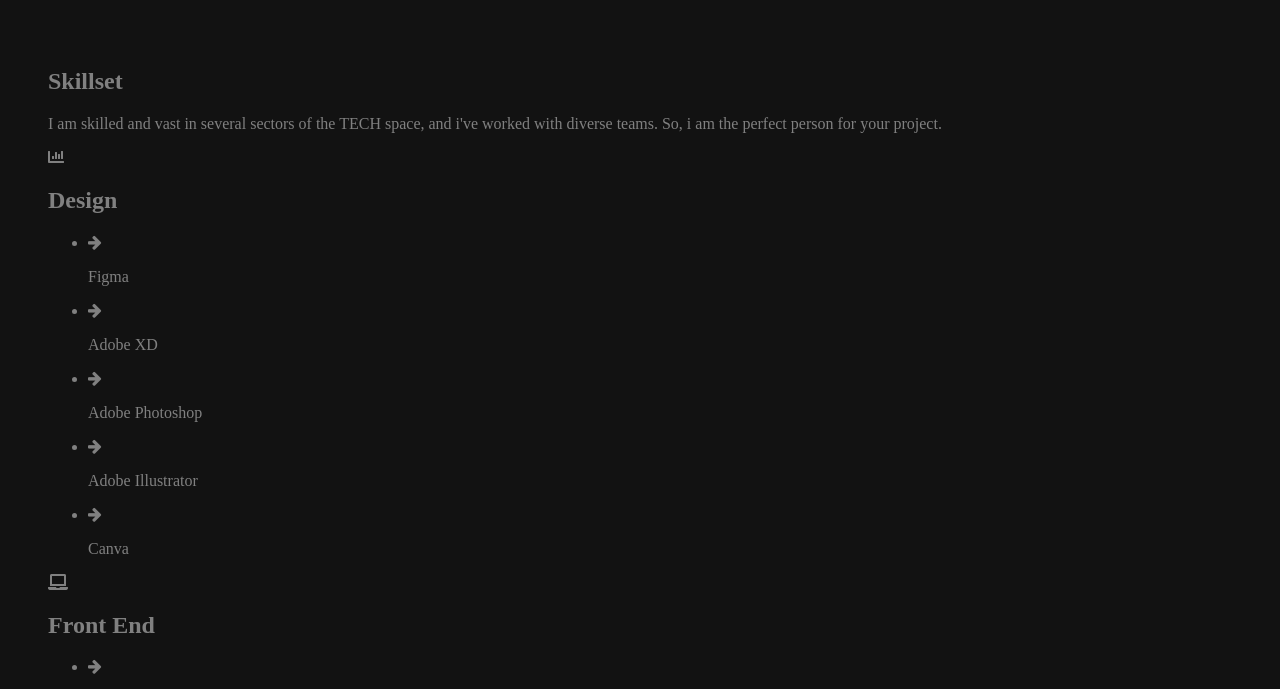
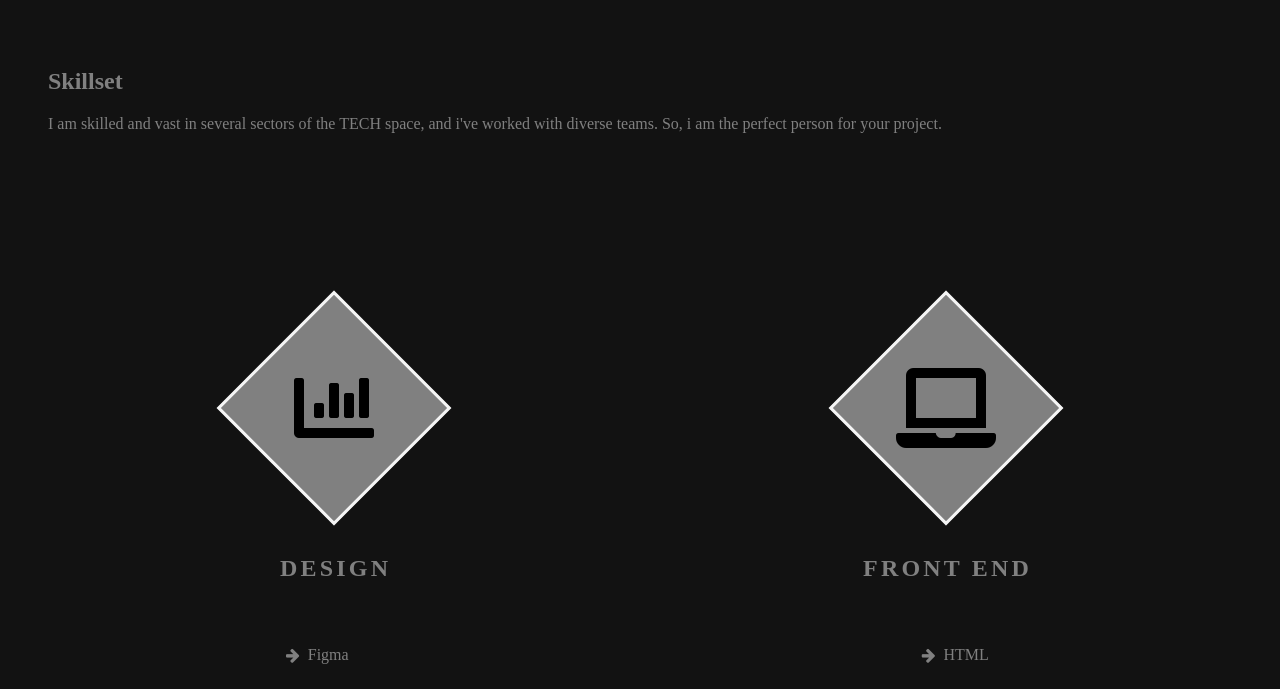
Before and after one commit to CodesByBaafogAyo/myportfolio, a plain HTML site: page html/skills.html in a window 1280 px wide. Shown: the top 689 px of the page. Drawn offline with Linux system fonts and the light colour scheme.

Commit message:
Refactored UI

```diff
--- a/css/resp.css
+++ b/css/resp.css
@@ -4,13 +4,56 @@ body{
     color: grey; /* Add this line to change the text color to white */
 }
 
-.skillset {
-    padding: 32px 24px 32px 24px;
+/*Start services*/
+
+.my-skills {
+    margin-top: 10rem;
+    display: grid;
+    grid-template-columns: repeat(auto-fit, minmax(25rem, 1fr));
+    gap: 2.5rem;
+    text-align: center;
+    align-items: flex-start;
+  }
+
+  .skill {
     display: flex;
-    flex-direction: row;
-    gap: 20px;
+    flex-direction: column;
+    justify-content: center;
     align-items: center;
-    justify-content: center;
-    flex-shrink: 0;
-    position: relative;
-}
+    padding: 2rem;
+  }
+
+  .skill .icon {
+    list-style: none;
+    display: flex;
+    align-items: center;
+  }
+
+  .skill .icon p {
+    margin-left: 0.5rem;
+  }
+
+  .skill h1 {
+    text-transform: uppercase;
+    letter-spacing: 0.2rem;
+    margin: 2rem -0.2rem 2rem 0;
+  }
+
+  .icon-container {
+    width: 10rem;
+    height: 10rem;
+    border: 3px solid whitesmoke;
+    background-color: grey;
+    margin-bottom: 2rem;
+    display: flex;
+    transform: rotate(45deg);
+  }
+
+  .icon-container i {
+    color: black;
+    font-size: 5rem;
+    margin: auto;
+    transform: rotate(-45deg);
+  }
+
+  /*End services*/
```
